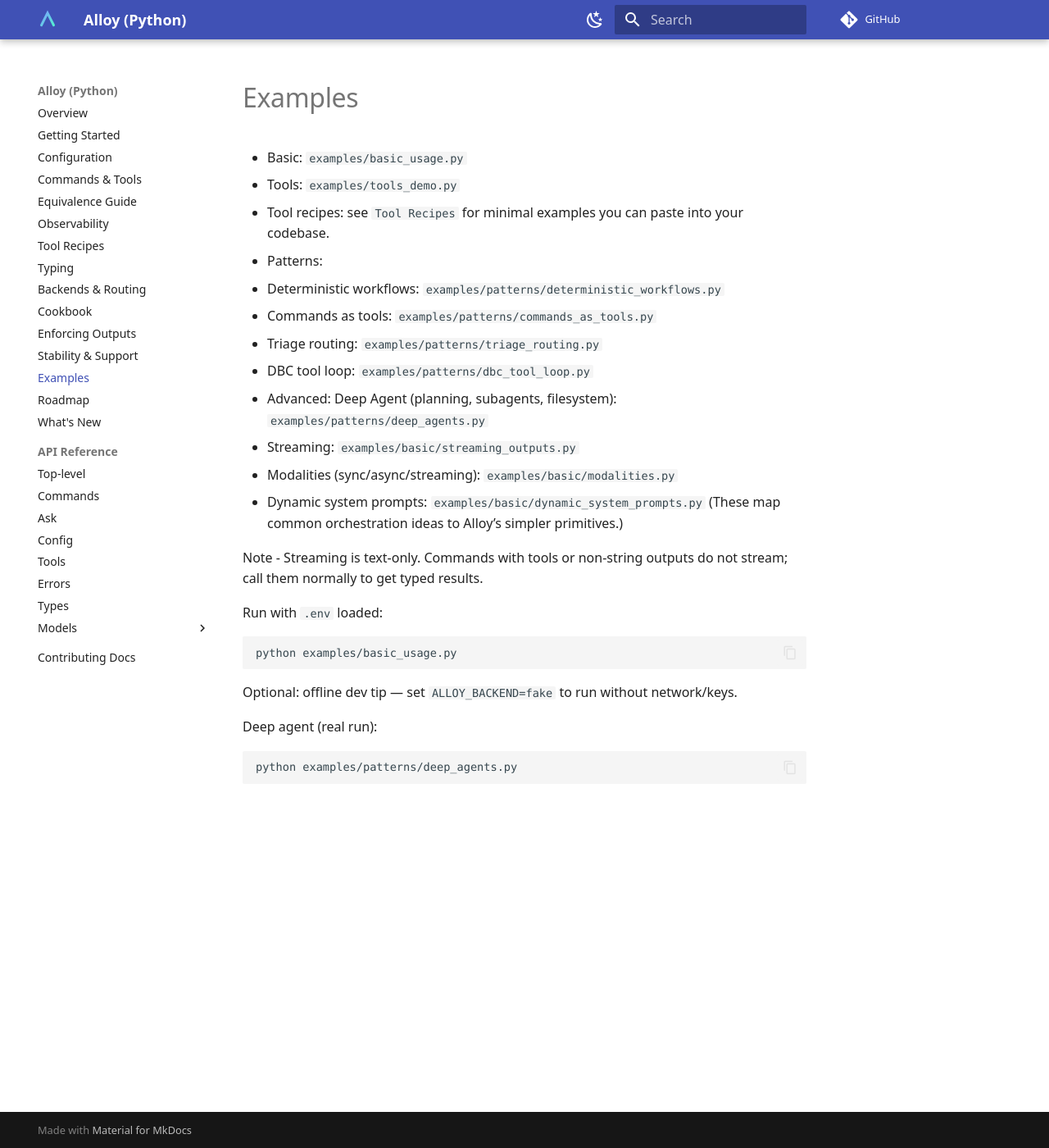
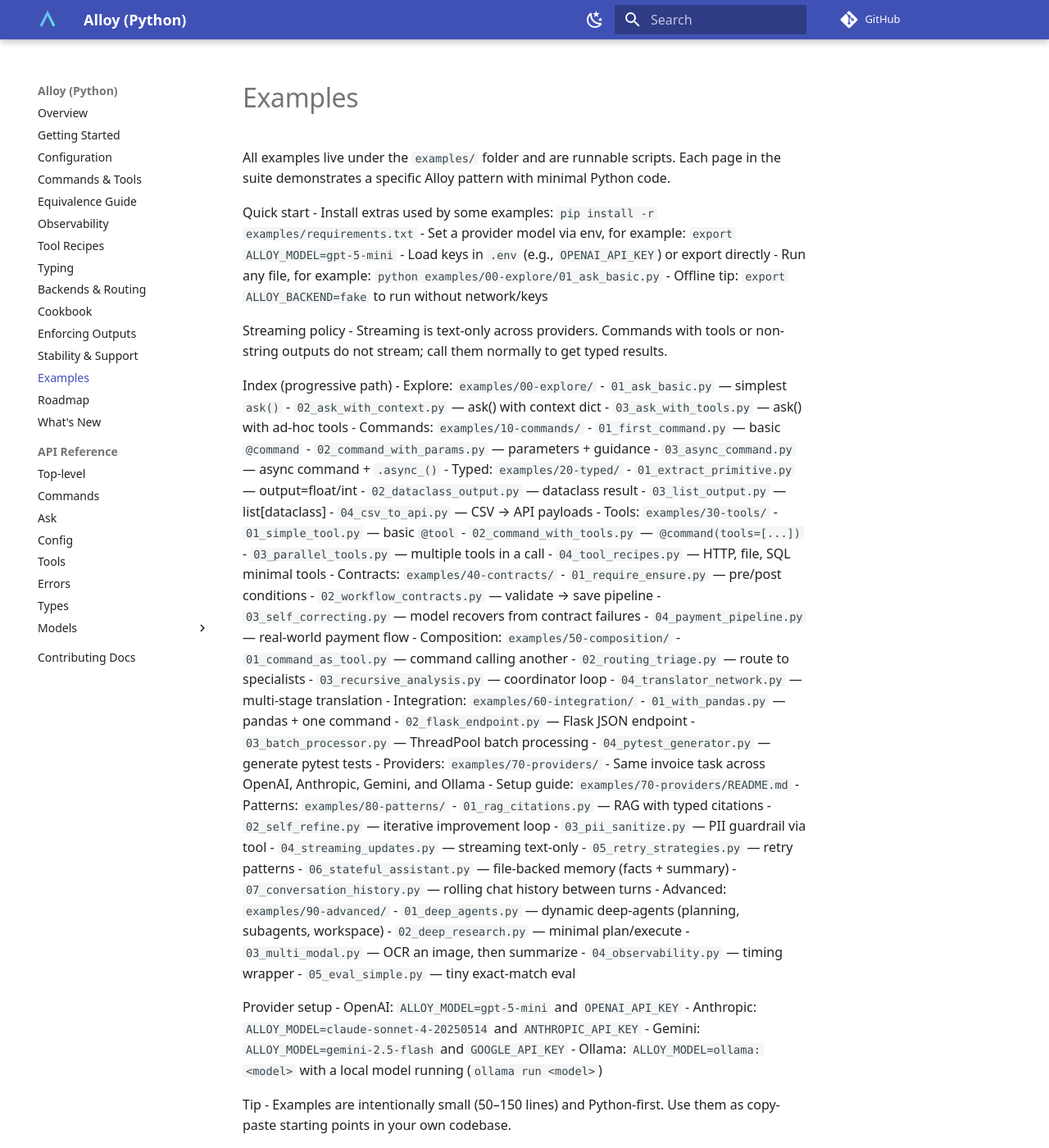
Before and after one commit to lydakis/alloy, an MkDocs documentation site: the page built from docs/examples.md, in a window 1280 px wide and 1400 px high. Shown: the whole window at 82% size. Built offline with MkDocs 1.6.1 and Material for MkDocs 9.7.7, drawn with Linux system fonts in a browser that asks for light colours; comment, search, counter and statistics services are not loaded.

Commit message:
docs: update Examples page to match new examples suite with categories and run tips

````diff
--- a/docs/examples.md
+++ b/docs/examples.md
@@ -1,32 +1,74 @@
 # Examples
 
-- Basic: `examples/basic_usage.py`
-- Tools: `examples/tools_demo.py`
-- Tool recipes: see `Tool Recipes` for minimal examples you can paste into your codebase.
-- Patterns:
-  - Deterministic workflows: `examples/patterns/deterministic_workflows.py`
-  - Commands as tools: `examples/patterns/commands_as_tools.py`
-  - Triage routing: `examples/patterns/triage_routing.py`
-  - DBC tool loop: `examples/patterns/dbc_tool_loop.py`
-  - Advanced: Deep Agent (planning, subagents, filesystem): `examples/patterns/deep_agents.py`
-- Streaming: `examples/basic/streaming_outputs.py`
-- Modalities (sync/async/streaming): `examples/basic/modalities.py`
-- Dynamic system prompts: `examples/basic/dynamic_system_prompts.py`
-  (These map common orchestration ideas to Alloy’s simpler primitives.)
+All examples live under the `examples/` folder and are runnable scripts. Each page in the suite demonstrates a specific Alloy pattern with minimal Python code.
 
-Note
-- Streaming is text-only. Commands with tools or non-string outputs do not stream; call them normally to get typed results.
+Quick start
+- Install extras used by some examples: `pip install -r examples/requirements.txt`
+- Set a provider model via env, for example: `export ALLOY_MODEL=gpt-5-mini`
+- Load keys in `.env` (e.g., `OPENAI_API_KEY`) or export directly
+- Run any file, for example: `python examples/00-explore/01_ask_basic.py`
+- Offline tip: `export ALLOY_BACKEND=fake` to run without network/keys
 
-Run with `.env` loaded:
+Streaming policy
+- Streaming is text-only across providers. Commands with tools or non-string outputs do not stream; call them normally to get typed results.
 
-```
-python examples/basic_usage.py
-```
+Index (progressive path)
+- Explore: `examples/00-explore/`
+  - `01_ask_basic.py` — simplest `ask()`
+  - `02_ask_with_context.py` — ask() with context dict
+  - `03_ask_with_tools.py` — ask() with ad-hoc tools
+- Commands: `examples/10-commands/`
+  - `01_first_command.py` — basic `@command`
+  - `02_command_with_params.py` — parameters + guidance
+  - `03_async_command.py` — async command + `.async_()`
+- Typed: `examples/20-typed/`
+  - `01_extract_primitive.py` — output=float/int
+  - `02_dataclass_output.py` — dataclass result
+  - `03_list_output.py` — list[dataclass]
+  - `04_csv_to_api.py` — CSV → API payloads
+- Tools: `examples/30-tools/`
+  - `01_simple_tool.py` — basic `@tool`
+  - `02_command_with_tools.py` — `@command(tools=[...])`
+  - `03_parallel_tools.py` — multiple tools in a call
+  - `04_tool_recipes.py` — HTTP, file, SQL minimal tools
+- Contracts: `examples/40-contracts/`
+  - `01_require_ensure.py` — pre/post conditions
+  - `02_workflow_contracts.py` — validate → save pipeline
+  - `03_self_correcting.py` — model recovers from contract failures
+  - `04_payment_pipeline.py` — real-world payment flow
+- Composition: `examples/50-composition/`
+  - `01_command_as_tool.py` — command calling another
+  - `02_routing_triage.py` — route to specialists
+  - `03_recursive_analysis.py` — coordinator loop
+  - `04_translator_network.py` — multi-stage translation
+- Integration: `examples/60-integration/`
+  - `01_with_pandas.py` — pandas + one command
+  - `02_flask_endpoint.py` — Flask JSON endpoint
+  - `03_batch_processor.py` — ThreadPool batch processing
+  - `04_pytest_generator.py` — generate pytest tests
+- Providers: `examples/70-providers/`
+  - Same invoice task across OpenAI, Anthropic, Gemini, and Ollama
+  - Setup guide: `examples/70-providers/README.md`
+- Patterns: `examples/80-patterns/`
+  - `01_rag_citations.py` — RAG with typed citations
+  - `02_self_refine.py` — iterative improvement loop
+  - `03_pii_sanitize.py` — PII guardrail via tool
+  - `04_streaming_updates.py` — streaming text-only
+  - `05_retry_strategies.py` — retry patterns
+  - `06_stateful_assistant.py` — file-backed memory (facts + summary)
+  - `07_conversation_history.py` — rolling chat history between turns
+- Advanced: `examples/90-advanced/`
+  - `01_deep_agents.py` — dynamic deep-agents (planning, subagents, workspace)
+  - `02_deep_research.py` — minimal plan/execute
+  - `03_multi_modal.py` — OCR an image, then summarize
+  - `04_observability.py` — timing wrapper
+  - `05_eval_simple.py` — tiny exact-match eval
 
-Optional: offline dev tip — set `ALLOY_BACKEND=fake` to run without network/keys.
+Provider setup
+- OpenAI: `ALLOY_MODEL=gpt-5-mini` and `OPENAI_API_KEY`
+- Anthropic: `ALLOY_MODEL=claude-sonnet-4-20250514` and `ANTHROPIC_API_KEY`
+- Gemini: `ALLOY_MODEL=gemini-2.5-flash` and `GOOGLE_API_KEY`
+- Ollama: `ALLOY_MODEL=ollama:<model>` with a local model running (`ollama run <model>`)
 
-Deep agent (real run):
-
-```
-python examples/patterns/deep_agents.py
-```
+Tip
+- Examples are intentionally small (50–150 lines) and Python-first. Use them as copy-paste starting points in your own codebase.
````
